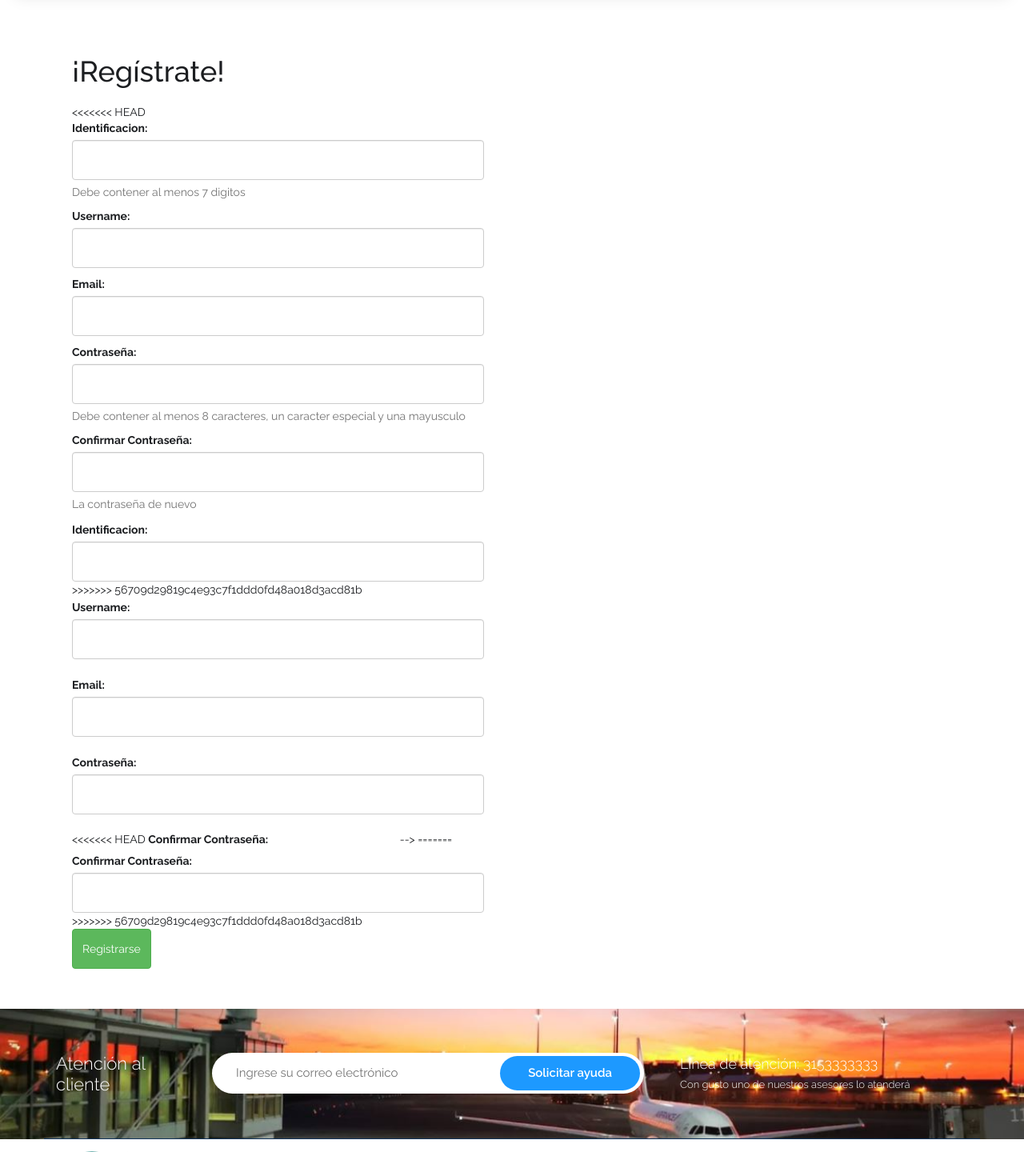
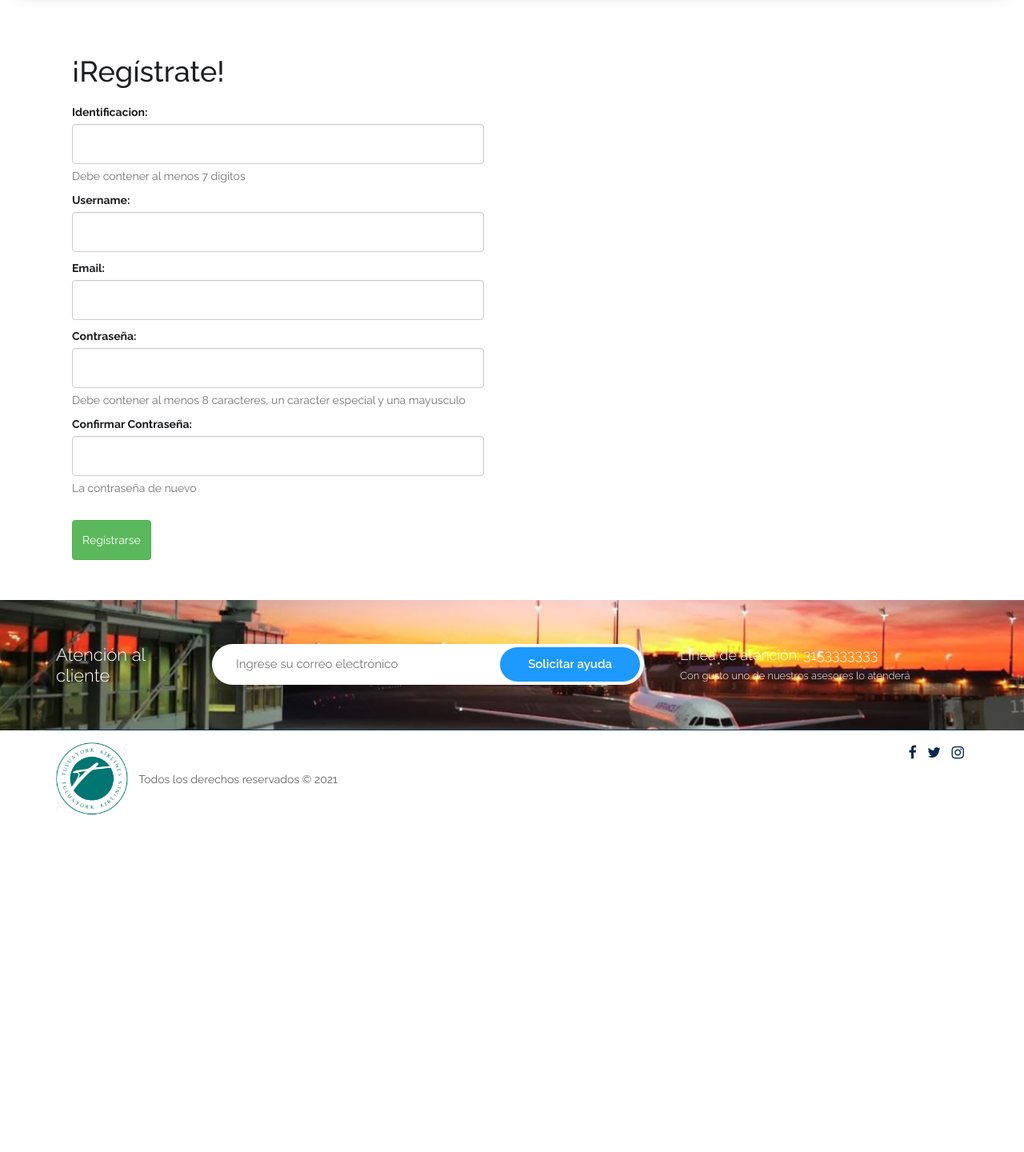
Before and after one commit to diego6662/proyecto-www, a Django app: page /signup in a window 1280 px wide. Shown: the part 70-1510 px from the top of the page at 80% size. After the commit the page ends 1089 px from the top, so only its background shows below. Run offline with Django 3.2, Linux system fonts and the light colour scheme; some libraries are stand-ins or nearby versions.

Commit message:
WALO LEE LOS COMMITS

```diff
--- a/aeropuerto-proyect/clientes/models.py
+++ b/aeropuerto-proyect/clientes/models.py
@@ -9,7 +9,7 @@ class Cliente(models.Model):
     usuario_dj = models.ForeignKey(User,on_delete=models.CASCADE, null = False, blank=False,verbose_name="usuario")
     image_perfil = models.ImageField(upload_to='clientes/perfiles/',null = True, blank=True)
     def __str__(self):
-        return self.usuario_dj
+        return str(self.cc)
 
 
 
--- a/aeropuerto-proyect/vuelos/templates/vuelos/signup.html
+++ b/aeropuerto-proyect/vuelos/templates/vuelos/signup.html
@@ -17,18 +17,12 @@
             <br>
             <form method="post">
               {% csrf_token %}
-<<<<<<< HEAD
               <div class="form-row">
                 {{form.as_div}}
               </div>
 
               <!--
               <label for="id_cc">Identificacion:</label><input type="number" name="cc" required="" id="id_cc">
-=======
-              <!--{{form}}-->
-              <label for="id_cc" class="form-check-label">Identificacion:</label>
-              <input type="number" name="cc" required="" id="id_cc"  class="form-control">
->>>>>>> 56709d29819c4e93c7f1ddd0fd48a018d3acd81b
               <br>
               <label for="id_username" class="form-check-label">Username:</label>
               <input type="text" name="username" maxlength="20" required="" id="id_username" class="form-control">
@@ -39,13 +33,8 @@
               <label for="id_password1" class="form-check-label">Contraseña:</label>
               <input type="password" name="password1" required="" id="id_password1" class="form-control">
               <br>
-<<<<<<< HEAD
               <label for="id_password2">Confirmar Contraseña:</label><input type="password" name="password2" required="" id="id_password2">
               -->
-=======
-              <label for="id_password2" class="form-check-label">Confirmar Contraseña:</label>
-              <input type="password" name="password2" required="" id="id_password2" class="form-control">
->>>>>>> 56709d29819c4e93c7f1ddd0fd48a018d3acd81b
               <br>
               <button class="btn-success btn btn-primary mr-4 signup" type="submit">Registrarse</button>
             </form>
```
